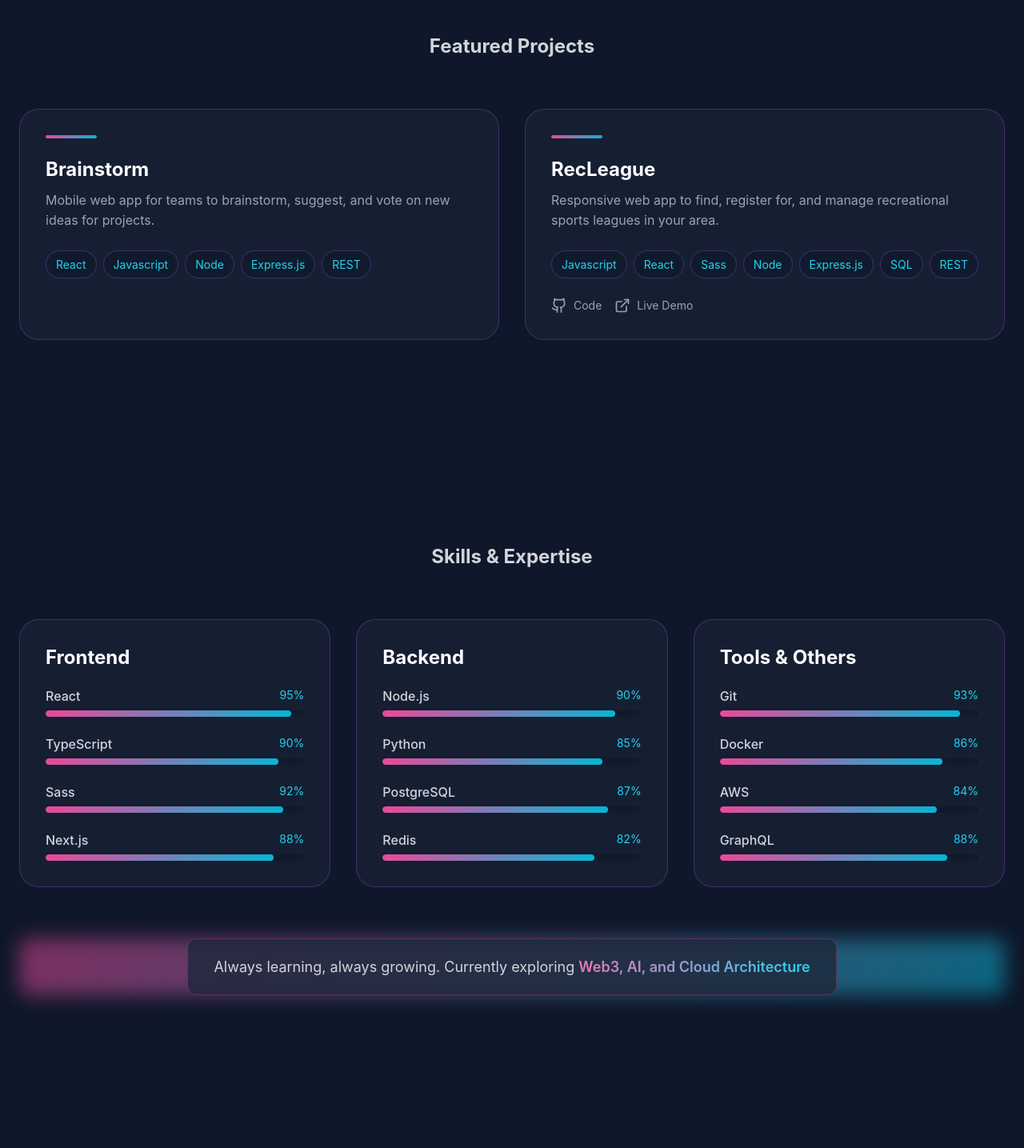
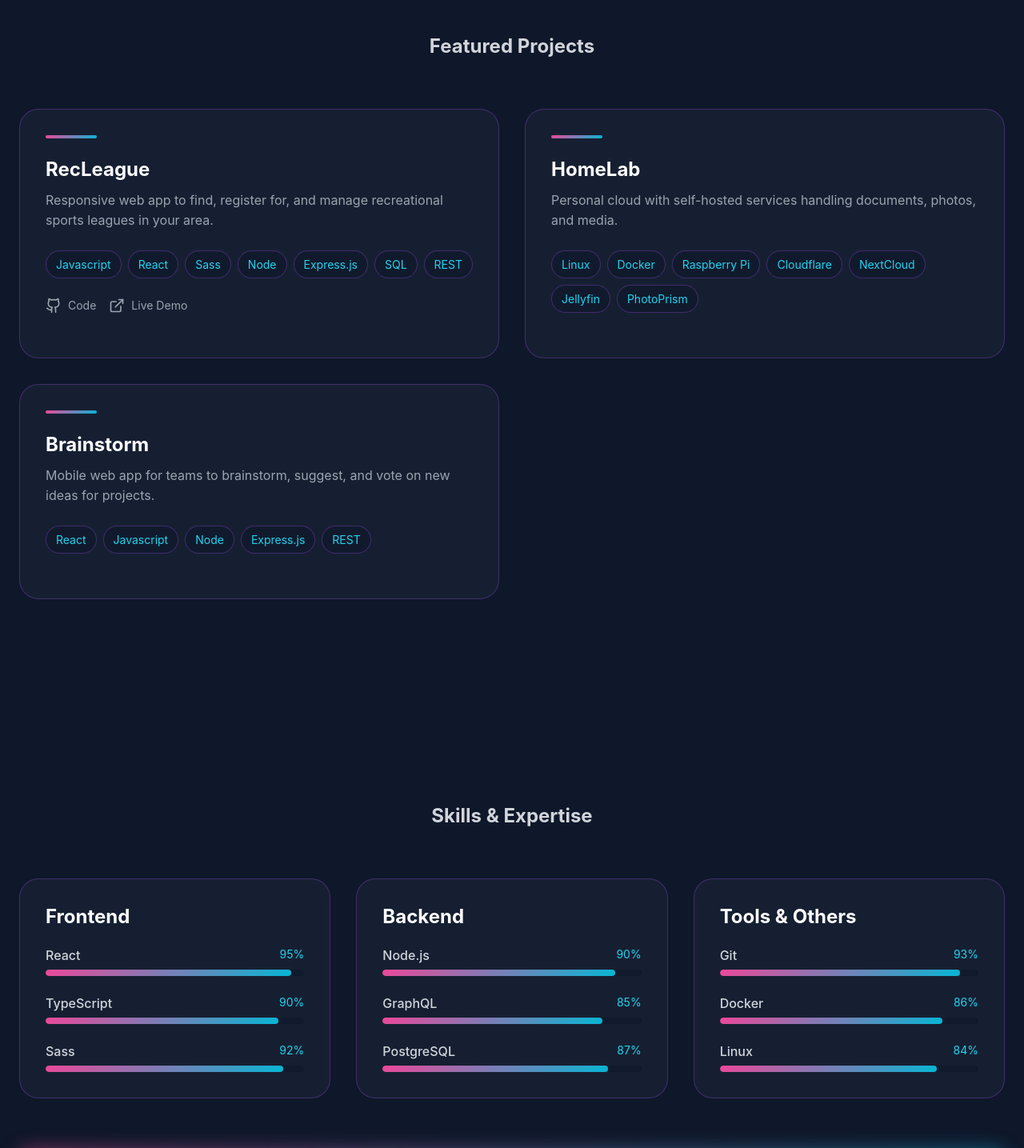
Before and after one commit to cameronmakarchuk/portfolio-site-client, a React (Vite) app: page / in a window 1280 px wide. Shown: the part 2000-3435 px from the top of the page at 80% size. Built offline with nearby package versions, Linux system fonts and the light colour scheme.

Commit message:
feat: add homelab to projects cards

```diff
--- a/src/components/Projects/Projects.tsx
+++ b/src/components/Projects/Projects.tsx
@@ -3,11 +3,6 @@ import { ExternalLink, Github } from 'lucide-react';
 
 export default function Projects() {
 	const projects = [
-		{
-			title: 'Brainstorm',
-			description: 'Mobile web app for teams to brainstorm, suggest, and vote on new ideas for projects.',
-			tags: ['React', 'Javascript', 'Node', 'Express.js', 'REST'],
-		},
 		{
 			title: 'RecLeague',
 			description:
@@ -15,6 +10,16 @@ export default function Projects() {
 			tags: ['Javascript', 'React', 'Sass', 'Node', 'Express.js', 'SQL', 'REST'],
 			repoUrl: 'https://github.com/cameronmakarchuk/recleague-client',
 			demoUrl: 'https://www.youtube.com/watch?v=tmo6_BDQmcc',
+		},
+		{
+			title: 'HomeLab',
+			description: 'Personal cloud with self-hosted services handling documents, photos, and media.',
+			tags: ['Linux', 'Docker', 'Raspberry Pi', 'Cloudflare', 'NextCloud', 'Jellyfin', 'PhotoPrism'],
+		},
+		{
+			title: 'Brainstorm',
+			description: 'Mobile web app for teams to brainstorm, suggest, and vote on new ideas for projects.',
+			tags: ['React', 'Javascript', 'Node', 'Express.js', 'REST'],
 		},
 	];
 
--- a/src/components/Skills/Skills.tsx
+++ b/src/components/Skills/Skills.tsx
@@ -8,16 +8,14 @@ export default function Skills() {
 				{ name: 'React', level: 95 },
 				{ name: 'TypeScript', level: 90 },
 				{ name: 'Sass', level: 92 },
-				{ name: 'Next.js', level: 88 },
 			],
 		},
 		{
 			category: 'Backend',
 			skills: [
 				{ name: 'Node.js', level: 90 },
-				{ name: 'Python', level: 85 },
+				{ name: 'GraphQL', level: 85 },
 				{ name: 'PostgreSQL', level: 87 },
-				{ name: 'Redis', level: 82 },
 			],
 		},
 		{
@@ -25,8 +23,7 @@ export default function Skills() {
 			skills: [
 				{ name: 'Git', level: 93 },
 				{ name: 'Docker', level: 86 },
-				{ name: 'AWS', level: 84 },
-				{ name: 'GraphQL', level: 88 },
+				{ name: 'Linux', level: 84 },
 			],
 		},
 	];
@@ -65,7 +62,7 @@ export default function Skills() {
 					<div className='skills__footer-box'>
 						<p className='skills__footer-text'>
 							Always learning, always growing. Currently exploring{' '}
-							<span className='skills__footer-highlight'>Web3, AI, and Cloud Architecture</span>
+							<span className='skills__footer-highlight'>AI, blockchain, & system design</span>
 						</p>
 					</div>
 				</div>
```
